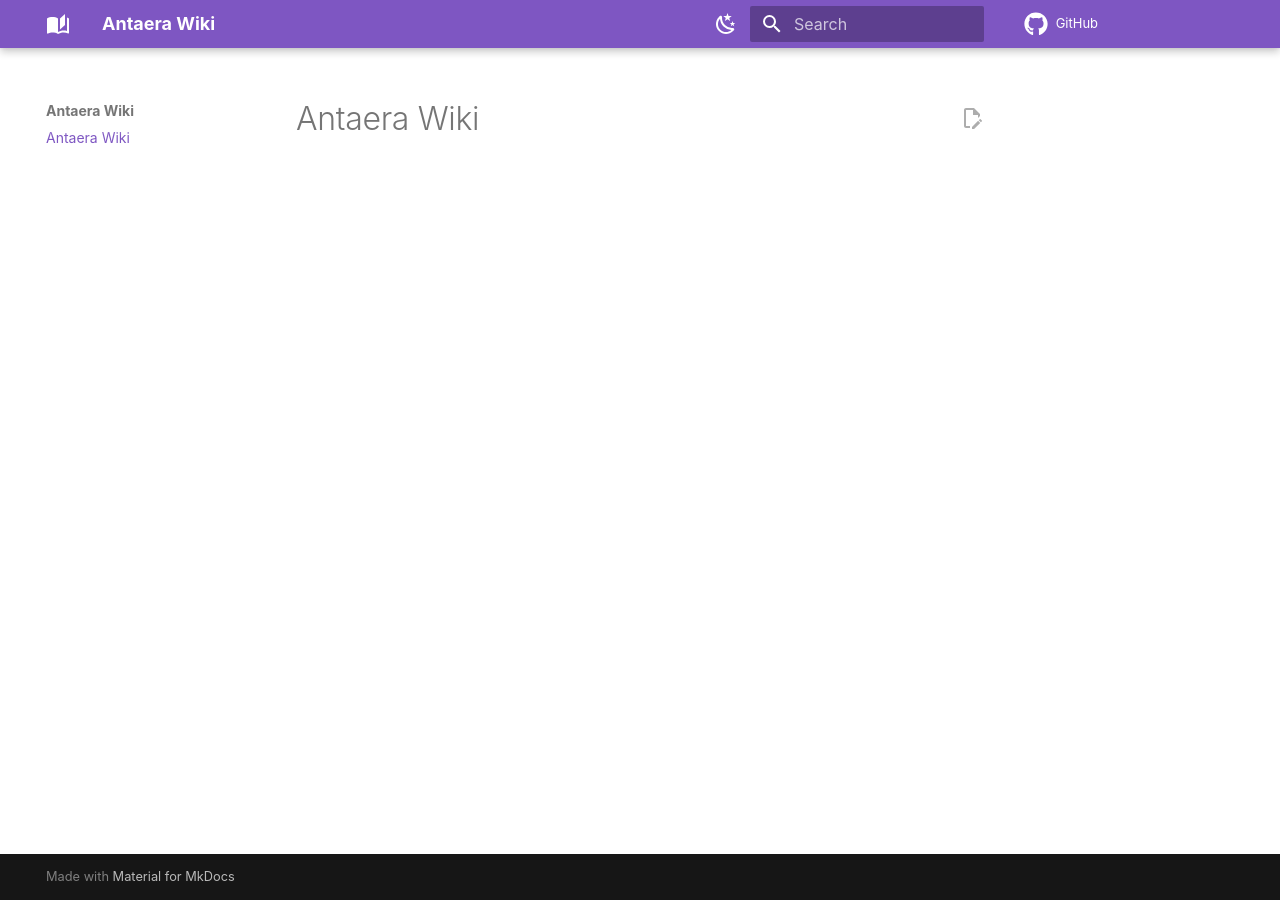
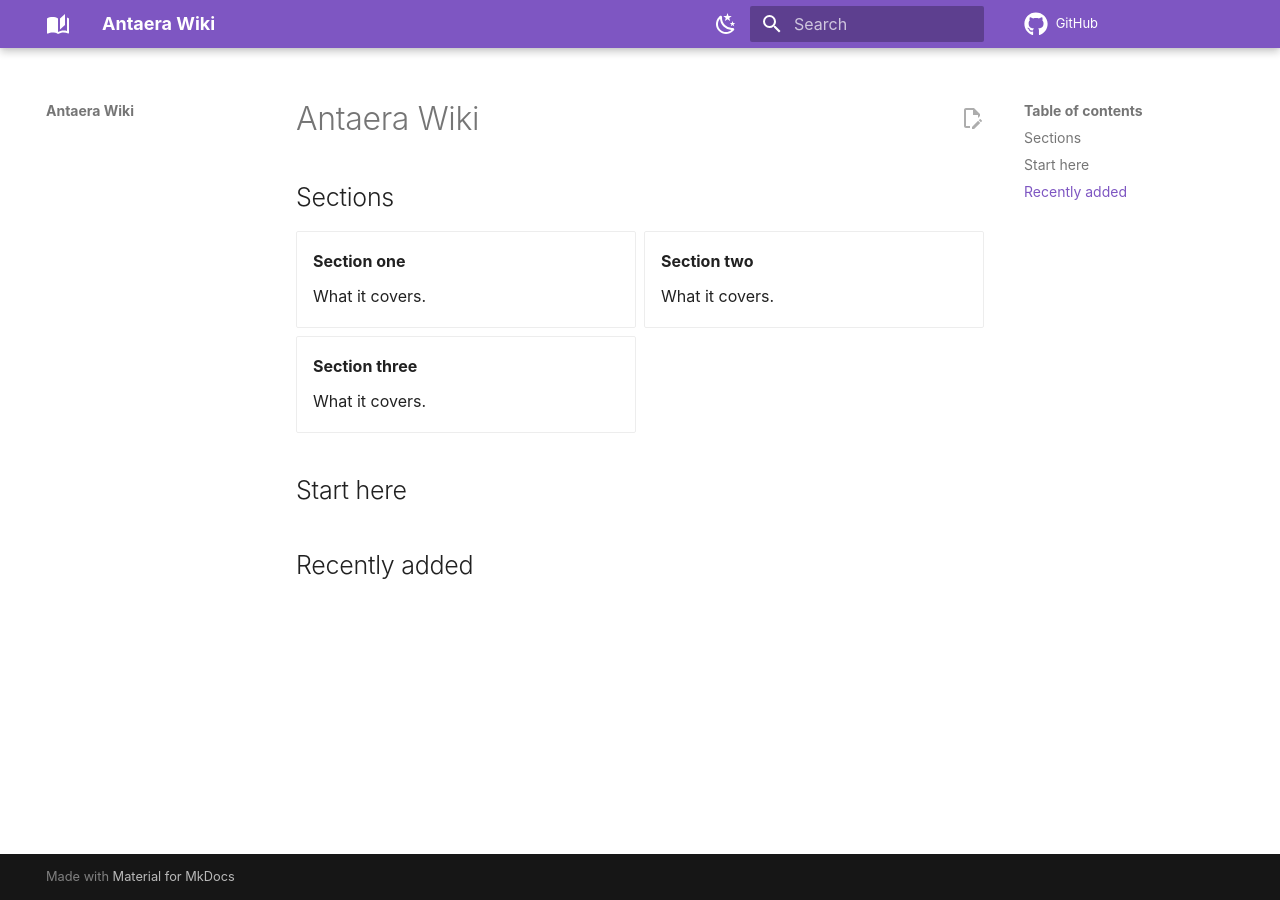
Before and after one commit to dndAntaera/antaera-wiki, an MkDocs documentation site: the page built from docs/index.md, in a window 1280 px wide. Built offline with MkDocs 1.6.1 and Material for MkDocs 9.7.7, drawn with Linux system fonts in a browser that asks for light colours; comment, search, counter and statistics services are not loaded; part of the change alters nothing that is shown.

Commit message:
Add a landing page scaffold
Structure to work from rather than content: a card grid for sections, a
reading-order block and a recent-changes block, each with a comment saying
what belongs there and how to wire it up.

Cards are deliberately unlinked. Internal links are validated at build time,
so a card pointing at a section that does not exist yet would fail the build.

The title is blank so it falls back to the site name and sits empty in the
CMS, ready to be filled.

Co-Authored-By: Claude Opus 5 <noreply@anthropic.com>

```diff
--- a/docs/index.md
+++ b/docs/index.md
@@ -1,3 +1,59 @@
 ---
-title: Antaera Wiki
+title: ""
+tags: []
 ---
+
+<!--
+  LANDING PAGE
+
+  Title above is blank on purpose - it falls back to the site name until you
+  set one. Everything below is structure to fill in or delete.
+
+  Start here: replace this comment block with a sentence or two saying what
+  this wiki covers and who it is for.
+-->
+
+
+## Sections
+
+<!--
+  Each card below is a section of the wiki. To make one link somewhere, create
+  the page first, then wrap the card heading in a link:
+
+      -   **[Geography](geography/index.md)**
+
+  Links are checked at build time, so pointing a card at a page that does not
+  exist yet will fail the build rather than ship a dead link.
+-->
+
+<div class="grid cards" markdown>
+
+-   **Section one**
+
+    What it covers.
+
+-   **Section two**
+
+    What it covers.
+
+-   **Section three**
+
+    What it covers.
+
+</div>
+
+
+## Start here
+
+<!--
+  Optional. A short reading order for someone new - three or four links into
+  the pages that make the rest make sense.
+-->
+
+
+## Recently added
+
+<!--
+  Optional. A hand-maintained list of new pages. There is no automatic feed;
+  if this becomes tedious, delete the section.
+-->
```
